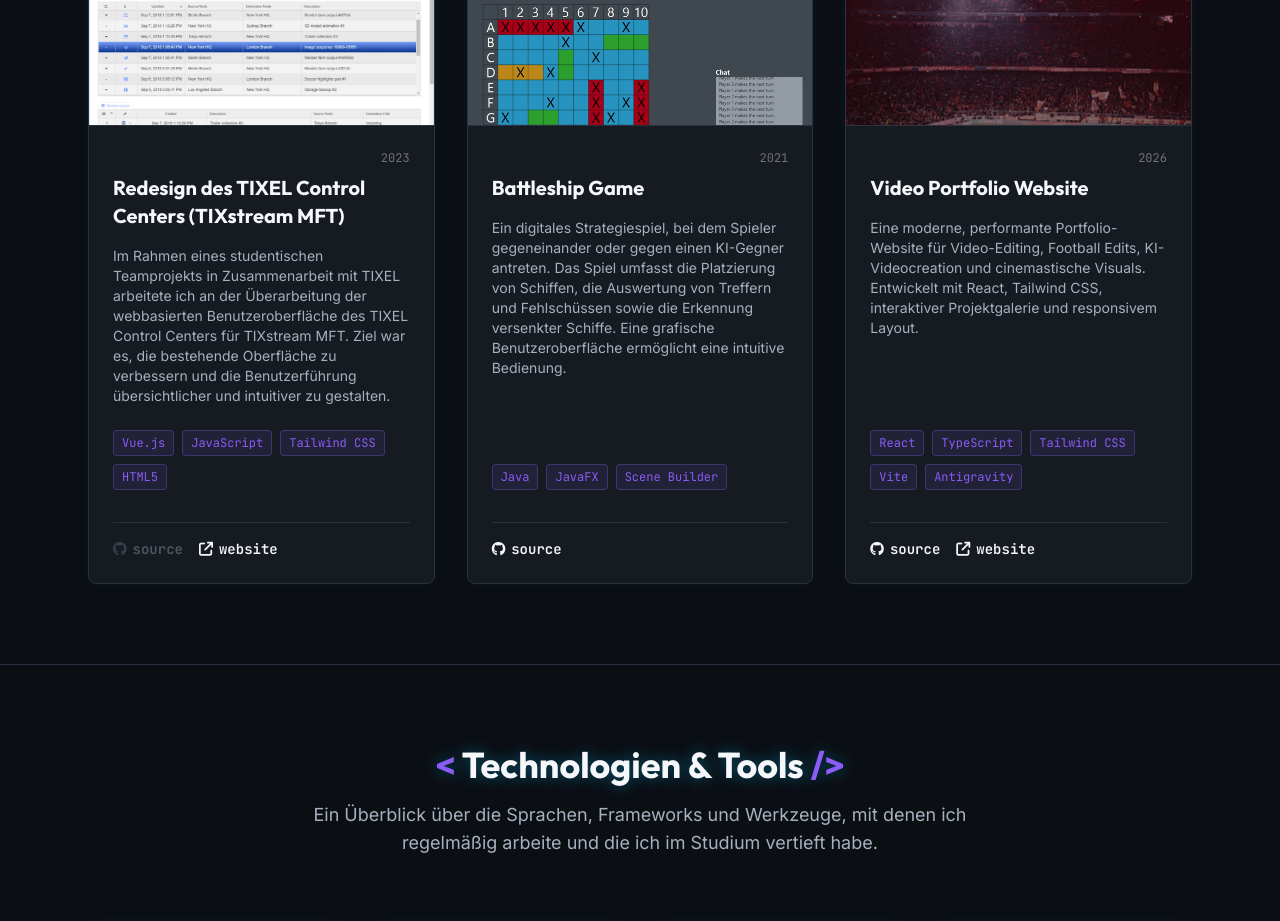
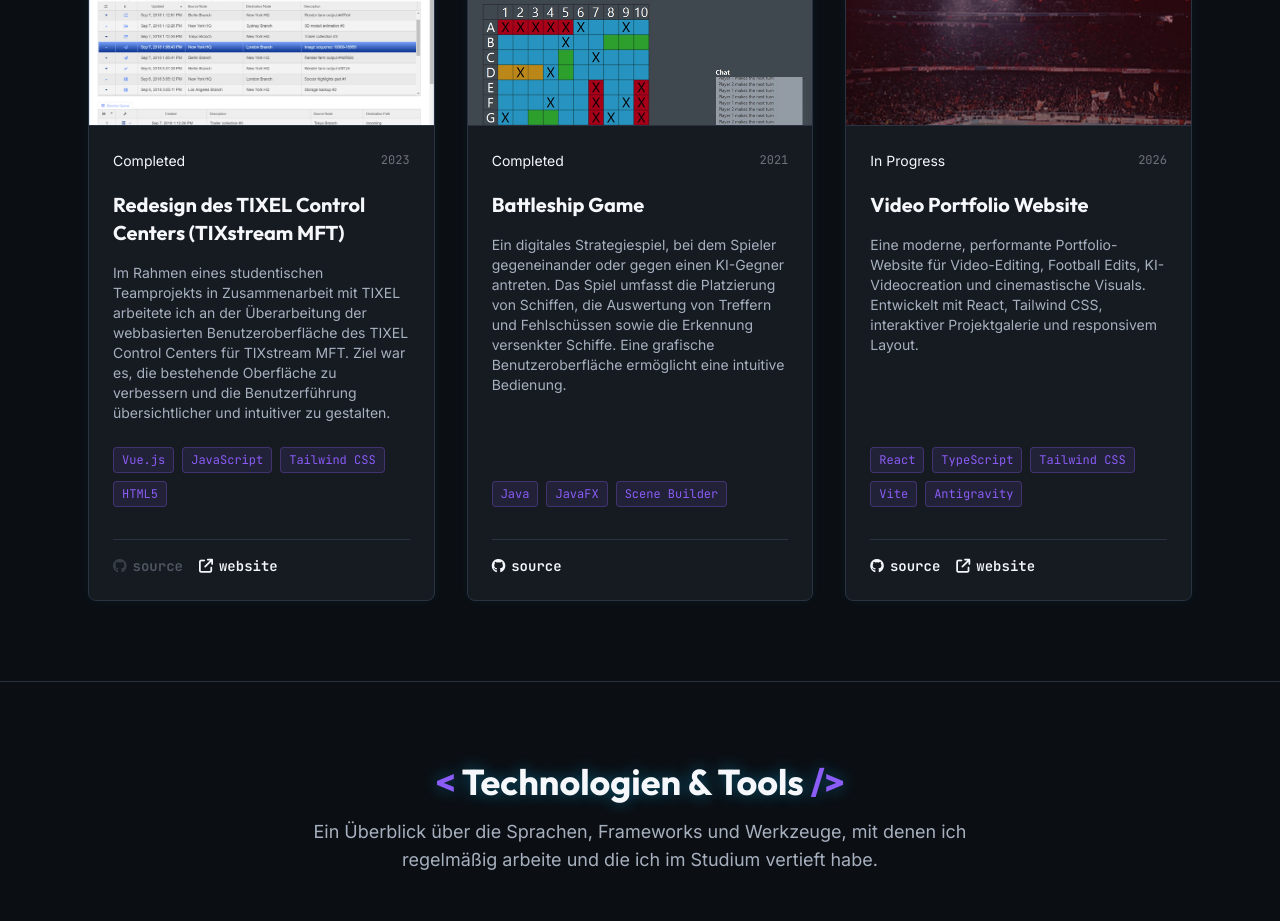
Before and after one commit to HuyCodia/IT_Portfolio, a React (Vite) app: page / in a window 1280 px wide. Shown: the part 1100-2021 px from the top of the page. Built offline with nearby package versions, Linux system fonts and the light colour scheme; no server answers.

Commit message:
feat(projects): add status badges (completed / in progress) matching design reference

```diff
--- a/src/components/Projects.tsx
+++ b/src/components/Projects.tsx
@@ -60,11 +60,23 @@ const ProjectCard: React.FC<ProjectCardProps> = ({ project }) => {
       </figure>
 
       <div className="card-body p-6 flex flex-col flex-grow">
-        {/* Jahr direkt unter dem Vorschaubild, rechtsbündig wie im Video-Portfolio */}
+        {/* Status & Jahr direkt unter dem Vorschaubild */}
+        {(project.status || project.year) && (
+          <div className="flex items-center justify-between mb-3">
+            {project.status && (
+              <span
+                className={`project-status-badge ${
+                  project.status === 'In Progress'
+                    ? 'project-status-in-progress'
+                    : 'project-status-completed'
+                }`}
+              >
+                {project.status}
+              </span>
+            )}
             {project.year && (
-          <div className="flex justify-end mb-2">
               <span
-              className="font-mono text-xs text-zinc-500"
+                className="font-mono text-xs text-zinc-500 ml-auto"
                 style={{
                   fontFamily:
                     'Consolas, "JetBrains Mono", ui-monospace, SFMono-Regular, Menlo, Monaco, monospace',
@@ -74,6 +86,7 @@ const ProjectCard: React.FC<ProjectCardProps> = ({ project }) => {
               >
                 {project.year}
               </span>
+            )}
           </div>
         )}
 
--- a/src/data/portfolioData.ts
+++ b/src/data/portfolioData.ts
@@ -41,6 +41,7 @@ export const projects: Project[] = [
     demoUrl: "https://tixeltec.com/ps_tixstreammft_de.html",
     demoLabel: "website",
     year: "2023",
+    status: "Completed",
   },
   {
     id: "battleship-game",
@@ -52,6 +53,7 @@ export const projects: Project[] = [
     placeholderText: "Battleship Game GUI Screenshot",
     sourceUrl: "https://github.com/HuyCodia/Battleships.git",
     year: "2021",
+    status: "Completed",
   },
   {
     id: "video-portfolio",
@@ -65,6 +67,7 @@ export const projects: Project[] = [
     demoUrl: "https://huydang-video.vercel.app/",
     demoLabel: "website",
     year: "2026",
+    status: "In Progress",
   },
 ];
 
--- a/src/types/index.ts
+++ b/src/types/index.ts
@@ -9,6 +9,7 @@ export interface Project {
   demoUrl?: string;
   demoLabel?: string;
   year?: string;
+  status?: 'Completed' | 'In Progress';
 }
 
 export interface SkillCategory {
```
Lines whose indentation alone changed are shown as unchanged.
